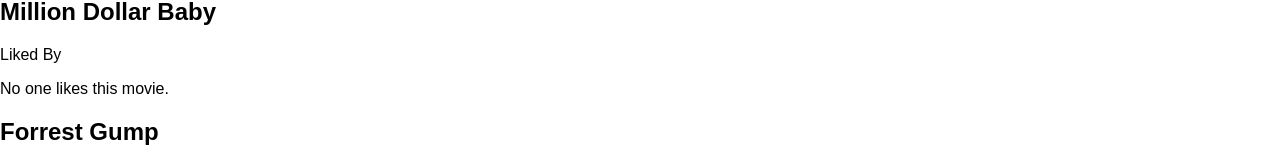
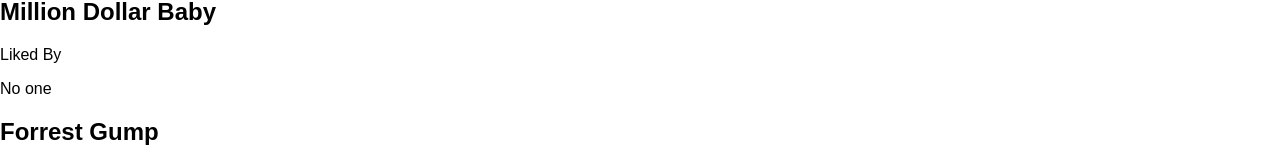
Before and after one commit to misakimichy/React-passing-data2, a React (Create React App) app: page / in a window 1280 px wide. Shown: the part 517-683 px from the top of the page. Built offline with nearby package versions, Linux system fonts and the light colour scheme.

Commit message:
Change <p> sentence

```diff
--- a/src/UserList.js
+++ b/src/UserList.js
@@ -12,7 +12,7 @@
     */}
 
     if(!userWhoLikedMovie || userWhoLikedMovie.length === 0) {
-      return <p>No one likes this movie.</p>
+      return <p>No one</p>
     }
 
 
```
